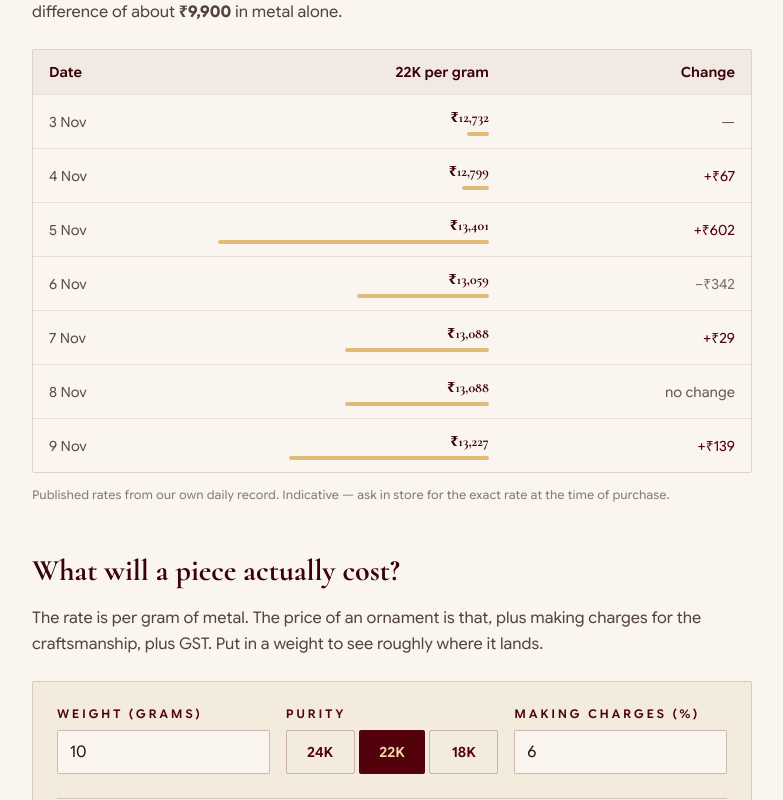
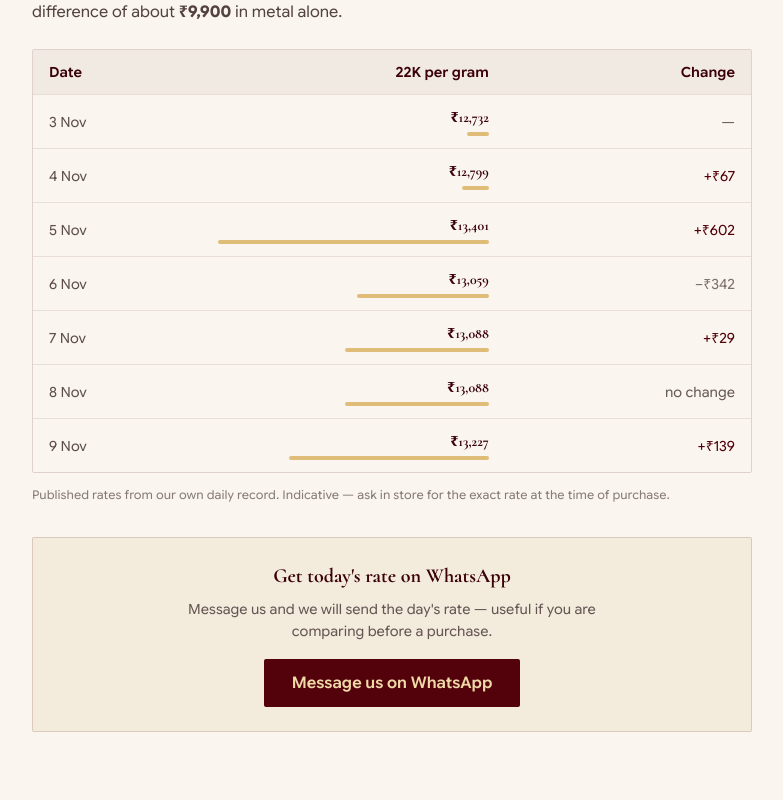
Before and after one commit to SkipAry/babajewellers, a Next.js app: page /gold-rate-shirur in a window 1280 px wide. Shown: the part 2000-2800 px from the top of the page, without its empty margins (248-1031 px from the left). Built offline with nearby package versions, Linux system fonts and the light colour scheme.

Commit message:
rates: remove price calculator from town pages

```diff
--- a/src/app/gold-rate-shikrapur/page.tsx
+++ b/src/app/gold-rate-shikrapur/page.tsx
@@ -7,9 +7,8 @@ import Header from "@/components/Header";
 import MobileActions from "@/components/MobileActions";
 import type { PublishedRates } from "@/data/rates-config";
 import { ratesCopy } from "@/data/rates-config";
-import { inr, makingChargeOffer, site, stores } from "@/data/site";
+import { inr, site, stores } from "@/data/site";
 import { locationMetaCtrTest } from "@/components/LocationRatePage";
-import PriceCalculator from "@/components/PriceCalculator";
 import RateTrend from "@/components/RateTrend";
 import { OfferBanner, WhatsAppRateButton } from "@/components/RatePageExtras";
 import { readRateHistory } from "@/lib/rateHistory";
@@ -422,13 +421,6 @@ export default function GoldRatePage() {
               <RateTrend history={history} town="Shikrapur" />
             ) : null}
 
-            {data ? (
-              <PriceCalculator
-                rates={{ "24k": data.gold["24k"], "22k": data.gold["22k"], "18k": data.gold["18k"] }}
-                defaultMakingPercent={makingChargeOffer?.makingChargePercent ?? 10}
-              />
-            ) : null}
-
             <WhatsAppRateButton town="Shikrapur" />
 
             <h2 className="mt-12 font-display text-3xl font-bold text-maroon-deep">
--- a/src/app/gold-rate-shirur/page.tsx
+++ b/src/app/gold-rate-shirur/page.tsx
@@ -1,14 +1,10 @@
 import type { Metadata } from "next";
 import Link from "next/link";
-import LocationRatePage, {
-  locationMetaCtrTest,
-  readRates,
-} from "@/components/LocationRatePage";
-import PriceCalculator from "@/components/PriceCalculator";
+import LocationRatePage, { locationMetaCtrTest } from "@/components/LocationRatePage";
 import RateTrend from "@/components/RateTrend";
 import { OfferBanner, WhatsAppRateButton } from "@/components/RatePageExtras";
 import { readRateHistory } from "@/lib/rateHistory";
-import { makingChargeOffer, site, stores } from "@/data/site";
+import { site, stores } from "@/data/site";
 
 /**
  * SHIRUR — 35 km east along the Pune–Nagar road.
@@ -53,7 +49,6 @@ export const metadata: Metadata = {
 
 export default function Page() {
   const history = readRateHistory(7);
-  const rates = readRates();
 
   return (
     <LocationRatePage
@@ -132,13 +127,6 @@ export default function Page() {
 
       {history.length >= 2 ? <RateTrend history={history} town="Shirur" /> : null}
 
-      {rates ? (
-        <PriceCalculator
-          rates={{ "24k": rates.gold["24k"], "22k": rates.gold["22k"], "18k": rates.gold["18k"] }}
-          defaultMakingPercent={makingChargeOffer?.makingChargePercent ?? 10}
-        />
-      ) : null}
-
       <WhatsAppRateButton town="Shirur" />
     </LocationRatePage>
   );
--- a/src/components/LocationRatePage.tsx
+++ b/src/components/LocationRatePage.tsx
@@ -105,7 +105,7 @@ export function locationMeta(town: string, slug: string) {
  * This version keeps ONE rate (22K — what Indian jewellery is made in, so
  * the one a buyer actually wants) for relevance, and spends the remaining
  * characters on things a snippet cannot deliver: the live making-charge
- * offer, a 7-day trend, and a calculator.
+ * offer and a 7-day trend.
  *
  * Every figure is read from live data. The offer clause disappears on its
  * own when `makingChargeOffer` goes null, which is why the fallbacks
@@ -157,7 +157,7 @@ export function locationMetaCtrTest(town: string, slug: string) {
     : "";
   const description =
     `22K gold ${k22}/g in ${town} today. ${offerClause}` +
-    `See the 7-day trend and work out your exact price. आजचा सोन्याचा भाव.`;
+    `See how it has moved over the last 7 days. आजचा सोन्याचा भाव.`;
 
   return { title, description, slug, fresh };
 }
--- a/src/components/PriceCalculator.tsx
+++ /dev/null
@@ -1,171 +0,0 @@
-"use client";
-
-import { useId, useState } from "react";
-import { inr } from "@/data/site";
-import { trackEvent } from "@/lib/analytics";
-
-/**
- * Estimated price calculator: weight × karat rate + making % + 3% GST.
- *
- * The second thing a snippet cannot deliver. Someone checking a gold rate
- * is almost never curious about the rate itself — they want to know what
- * a piece will cost. A snippet can show ₹13,035/g; it cannot answer
- * "so what does a 24-gram necklace come to?"
- *
- * ── HONESTY CONSTRAINTS ───────────────────────────────────────────
- *
- * Rates and the default making percentage are passed in from live data —
- * nothing is hardcoded. The result is labelled an estimate everywhere it
- * appears, because the real figure depends on the piece: making charges
- * vary with design, and wastage is not modelled here at all. A calculator
- * that looks authoritative and then disagrees with the counter is worse
- * for trust than no calculator.
- *
- * No charting or form library — plain state and arithmetic, so this adds
- * nothing measurable to the bundle.
- */
-
-const GST_PERCENT = 3;
-
-type Karat = "24k" | "22k" | "18k";
-
-export default function PriceCalculator({
-  rates,
-  defaultMakingPercent,
-}: {
-  rates: Record<Karat, number>;
-  /** From the live making-charge offer; falls back when none is running. */
-  defaultMakingPercent: number;
-}) {
-  const [weight, setWeight] = useState("10");
-  const [karat, setKarat] = useState<Karat>("22k");
-  const [making, setMaking] = useState(String(defaultMakingPercent));
-  const weightId = useId();
-  const makingId = useId();
-
-  const w = Number.parseFloat(weight);
-  const m = Number.parseFloat(making);
-  const valid = Number.isFinite(w) && w > 0 && Number.isFinite(m) && m >= 0;
-
-  const metal = valid ? rates[karat] * w : 0;
-  const makingAmount = valid ? metal * (m / 100) : 0;
-  const subtotal = metal + makingAmount;
-  const gst = subtotal * (GST_PERCENT / 100);
-  const total = subtotal + gst;
-
-  return (
-    <>
-      <h2 className="mt-12 font-display text-3xl font-bold text-maroon-deep">
-        What will a piece actually cost?
-      </h2>
-      <p className="mt-4 text-base leading-relaxed text-ink/80">
-        The rate is per gram of metal. The price of an ornament is that,
-        plus making charges for the craftsmanship, plus GST. Put in a weight
-        to see roughly where it lands.
-      </p>
-
-      <div className="mt-6 rounded-sm border border-maroon/15 bg-ivory-warm p-5 md:p-6">
-        <div className="grid gap-4 sm:grid-cols-3">
-          <div>
-            <label
-              htmlFor={weightId}
-              className="block text-xs font-semibold uppercase tracking-caps text-maroon"
-            >
-              Weight (grams)
-            </label>
-            <input
-              id={weightId}
-              type="number"
-              inputMode="decimal"
-              min="0"
-              step="0.1"
-              value={weight}
-              onChange={(e) => setWeight(e.target.value)}
-              onBlur={() => trackEvent("rates_open", { tool: "calculator" })}
-              className="mt-2 min-h-11 w-full rounded-sm border border-maroon/25 bg-ivory px-3 py-2 text-base text-ink focus:border-maroon focus:outline-none"
-            />
-          </div>
-
-          <div>
-            <span className="block text-xs font-semibold uppercase tracking-caps text-maroon">
-              Purity
-            </span>
-            <div role="group" aria-label="Purity" className="mt-2 flex gap-1">
-              {(["24k", "22k", "18k"] as const).map((k) => (
-                <button
-                  key={k}
-                  type="button"
-                  aria-pressed={karat === k}
-                  onClick={() => setKarat(k)}
-                  className={`min-h-11 flex-1 rounded-sm px-2 text-sm font-semibold transition-colors ${
-                    karat === k
-                      ? "bg-maroon text-gold-light"
-                      : "border border-maroon/25 text-maroon hover:border-maroon/60"
-                  }`}
-                >
-                  {k.toUpperCase()}
-                </button>
-              ))}
-            </div>
-          </div>
-
-          <div>
-            <label
-              htmlFor={makingId}
-              className="block text-xs font-semibold uppercase tracking-caps text-maroon"
-            >
-              Making charges (%)
-            </label>
-            <input
-              id={makingId}
-              type="number"
-              inputMode="decimal"
-              min="0"
-              step="0.5"
-              value={making}
-              onChange={(e) => setMaking(e.target.value)}
-              className="mt-2 min-h-11 w-full rounded-sm border border-maroon/25 bg-ivory px-3 py-2 text-base text-ink focus:border-maroon focus:outline-none"
-            />
-          </div>
-        </div>
-
-        {valid ? (
-          <dl className="mt-6 space-y-2 border-t border-maroon/15 pt-5 text-sm">
-            <div className="flex justify-between">
-              <dt className="text-ink/70">
-                Metal — {w}g × {inr(rates[karat])}
-              </dt>
-              <dd className="font-medium text-ink">{inr(metal)}</dd>
-            </div>
-            <div className="flex justify-between">
-              <dt className="text-ink/70">Making charges at {m}%</dt>
-              <dd className="font-medium text-ink">{inr(makingAmount)}</dd>
-            </div>
-            <div className="flex justify-between">
-              <dt className="text-ink/70">GST at {GST_PERCENT}%</dt>
-              <dd className="font-medium text-ink">{inr(gst)}</dd>
-            </div>
-            <div className="flex justify-between border-t border-maroon/15 pt-3">
-              <dt className="font-display text-lg font-bold text-maroon-deep">
-                Estimated total
-              </dt>
-              <dd className="font-display text-lg font-bold text-maroon-deep">
-                {inr(total)}
-              </dd>
-            </div>
-          </dl>
-        ) : (
-          <p className="mt-6 border-t border-maroon/15 pt-5 text-sm text-ink/60">
-            Enter a weight to see an estimate.
-          </p>
-        )}
-
-        <p className="mt-4 text-xs leading-relaxed text-ink/55">
-          An estimate, not a quotation. Making charges vary by design and
-          this does not account for wastage or hallmarking charges. Ask in
-          store for the exact figure on the piece you want.
-        </p>
-      </div>
-    </>
-  );
-}
```
